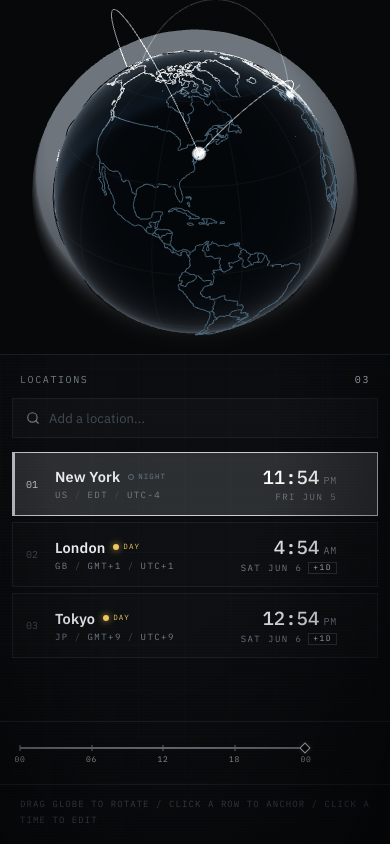
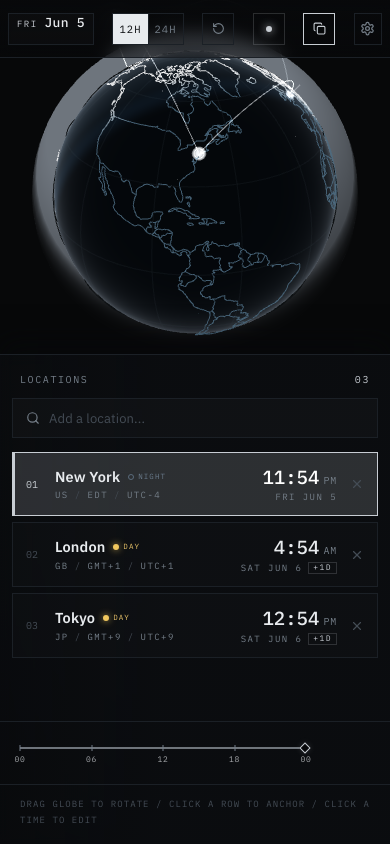
Before and after one commit to dandan002/globetime, a React (Vite) app: page / in a window 390 px wide. Built offline with nearby package versions, Linux system fonts and the light colour scheme.

Commit message:
fix: ui changes

```diff
--- a/src/sidebarSize.js
+++ b/src/sidebarSize.js
@@ -8,6 +8,7 @@ export function clampSidebarWidth(width, viewportWidth) {
 }
 
 export function parseStoredSidebarWidth(value, viewportWidth) {
+  if (value == null || value === "") return clampSidebarWidth(DEFAULT_SIDEBAR_WIDTH, viewportWidth);
   const parsed = Number(value);
   if (!Number.isFinite(parsed)) return DEFAULT_SIDEBAR_WIDTH;
   return clampSidebarWidth(parsed, viewportWidth);
--- a/src/styles.css
+++ b/src/styles.css
@@ -28,7 +28,7 @@ body {
   -webkit-font-smoothing: antialiased;
   user-select: none;
 }
-#root { position: fixed; inset: 0; }
+#root { position: fixed; inset: 0; z-index: 5; pointer-events: none; }
 
 .tex {
   position: fixed; inset: 0; pointer-events: none; z-index: 1;
@@ -82,12 +82,12 @@ button svg { display: block; }
   border-bottom: 1px solid var(--line);
   backdrop-filter: blur(8px);
 }
-.brand { display: flex; align-items: center; gap: 12px; }
+.brand { display: flex; align-items: center; gap: 12px; flex-shrink: 0; white-space: nowrap; }
 .brand-mark { display: grid; place-items: center; width: 34px; height: 34px; border: 1px solid var(--line-strong); color: var(--accent); }
 .brand-name { font-family: var(--font-mono); font-weight: 600; font-size: 15px; letter-spacing: 0.34em; color: var(--text); }
 .brand-sub { margin-top: 2px; font-size: 9px; letter-spacing: 0.3em; color: var(--faint); }
 
-.header-ctrls { display: flex; align-items: center; gap: 10px; }
+.header-ctrls { display: flex; align-items: center; gap: 10px; white-space: nowrap; }
 .ctrl { display: flex; align-items: center; }
 .date-ctrl { gap: 2px; }
 .step {
@@ -211,8 +211,8 @@ button svg { display: block; }
   border: 1px solid var(--line-strong); box-shadow: 0 18px 40px rgba(0,0,0,0.6); }
 .add-opt { display: flex; flex-direction: column; gap: 2px; padding: 9px 13px; cursor: pointer; border-left: 2px solid transparent; }
 .add-opt { width: 100%; text-align: left; background: transparent; border-top: 0; border-right: 0; border-bottom: 0; color: inherit; }
-.add-opt-name { font-size: 13px; color: var(--text); }
-.add-opt-meta { font-size: 9px; }
+.add-opt-name { font-size: 13px; color: var(--text); white-space: nowrap; overflow: hidden; text-overflow: ellipsis; }
+.add-opt-meta { font-size: 9px; white-space: nowrap; }
 .add-hi { background: rgba(255,255,255,0.04); border-left-color: var(--accent); }
 
 /* city row */
@@ -227,10 +227,11 @@ button svg { display: block; }
 .row-idx { font-family: var(--font-mono); font-size: 10px; color: var(--faint); }
 .row-active .row-idx { color: var(--accent); }
 .row-main { min-width: 0; }
-.row-top { display: flex; align-items: center; gap: 8px; }
-.row-name { font-size: 14.5px; font-weight: 600; color: var(--text); letter-spacing: 0.01em; white-space: nowrap; overflow: hidden; text-overflow: ellipsis; flex: 0 1 auto; }
-.row-meta { display: flex; align-items: center; gap: 6px; margin-top: 4px; font-size: 9px; white-space: nowrap; overflow: hidden; }
-.dotsep { color: var(--faint); }
+.row-top { display: flex; flex-wrap: wrap; align-items: baseline; column-gap: 8px; row-gap: 2px; }
+.row-name { font-size: 14.5px; font-weight: 600; line-height: 1.25; color: var(--text); letter-spacing: 0.01em; min-width: 0; flex: 0 1 auto;
+  overflow: hidden; display: -webkit-box; -webkit-box-orient: vertical; -webkit-line-clamp: 2; overflow-wrap: anywhere; }
+.row-meta { margin-top: 4px; font-size: 9px; white-space: nowrap; overflow: hidden; text-overflow: ellipsis; }
+.dotsep { color: var(--faint); margin: 0 6px; }
 .row-time { text-align: right; }
 .time-disp { display: inline-flex; align-items: baseline; gap: 4px; cursor: text; padding: 1px 3px; margin: -1px -3px; border: 0; background: transparent; border-radius: 2px; transition: background .15s; }
 .time-disp:hover { background: rgba(255,255,255,0.06); }
@@ -239,16 +240,17 @@ button svg { display: block; }
 .time-suf { font-family: var(--font-mono); font-size: 10px; color: var(--muted); letter-spacing: 0.08em; }
 .time-input { width: 86px; background: #06070a; border: 1px solid var(--accent); color: var(--text);
   font-family: var(--font-mono); font-size: 18px; text-align: right; padding: 2px 6px; outline: none; }
-.row-date { margin-top: 3px; font-size: 9px; display: flex; gap: 6px; justify-content: flex-end; align-items: center; }
+.row-date { margin-top: 3px; font-size: 9px; display: flex; gap: 6px; justify-content: flex-end; align-items: center; white-space: nowrap; }
 .delta { color: var(--accent); border: 1px solid var(--accent-dim); padding: 0 4px; font-size: 8px; }
 .row-x { width: 22px; height: 22px; background: transparent; border: none; color: var(--faint);
   display: grid; place-items: center; font-size: 16px; line-height: 1; opacity: 0; transition: all .15s; }
 .row:hover .row-x { opacity: 1; }
+@media (hover: none) { .row-x { opacity: 1; } }
 .row-x:hover { color: var(--text); }
 
 /* day/night chip */
 .daynight { display: inline-flex; align-items: center; gap: 4px; font-family: var(--font-mono);
-  font-size: 7.5px; letter-spacing: 0.14em; flex-shrink: 0; }
+  font-size: 7.5px; letter-spacing: 0.14em; flex-shrink: 0; white-space: nowrap; align-self: center; }
 .dn-dot { width: 6px; height: 6px; border-radius: 50%; }
 .is-day { color: #e9c46a; }
 .is-day .dn-dot { background: #f0c75e; box-shadow: 0 0 7px rgba(240,199,94,0.8); }
@@ -318,6 +320,19 @@ input[type="date"] { color-scheme: dark; }
 }
 
 /* responsive */
+/* header tiers are sized from measured content widths: full ~872px, compact ~692px, icons ~453px */
+@media (max-width: 900px) {
+  .header-ctrls { gap: 6px; }
+  .brand-sub { display: none; }
+  .brand-name { font-size: 12px; letter-spacing: 0.18em; }
+  .header { padding: 0 10px; }
+  .date-disp { min-width: 112px; padding: 0 8px; }
+  .date-yr { display: none; }
+  .btn { padding: 0 9px; }
+  .icon-btn { gap: 5px; }
+  .mode-indicator { min-width: 92px; padding: 0 8px; font-size: 9px; }
+}
+
 @media (max-width: 860px) {
   :root { --mobile-globe-h: 42%; }
   #globe-wrap { right: 0; bottom: calc(100% - var(--mobile-globe-h)); }
@@ -331,20 +346,15 @@ input[type="date"] { color-scheme: dark; }
     border-left: none;
     border-top: 1px solid var(--line);
     box-shadow: 0 -14px 24px rgba(8,9,11,0.55);
+    overflow-y: auto;
   }
+  .side-list { flex: 1 0 auto; min-height: 140px; }
   .sidebar-resizer { display: none; }
-  .header-ctrls { gap: 6px; }
-  .brand-sub { display: none; }
-  .brand-name { font-size: 12px; letter-spacing: 0.18em; }
-  .header { height: 58px; padding: 0 10px; }
-  .date-disp { min-width: 112px; padding: 0 8px; }
-  .date-yr { display: none; }
-  .btn { padding: 0 9px; }
-  .icon-btn { gap: 5px; }
-  .mode-indicator { min-width: 92px; padding: 0 8px; font-size: 9px; }
+  .header { height: 58px; }
+  .corner-mark { display: none; }
 }
 
-@media (max-width: 560px) {
+@media (max-width: 720px) {
   .brand-txt { display: none; }
   .header-ctrls { margin-left: auto; }
   .btn { font-size: 0; width: 32px; padding: 0; justify-content: center; }
@@ -352,5 +362,22 @@ input[type="date"] { color-scheme: dark; }
   .mode-indicator span:last-child { display: none; }
   .mode-indicator { min-width: 32px; width: 32px; padding: 0; }
   .seg button { padding: 0 8px; }
-  .corner-mark { display: none; }
 }
+
+@media (max-width: 460px) {
+  .brand { display: none; }
+  .header { padding: 0 8px; }
+  .header-ctrls { flex: 1; justify-content: space-between; gap: 4px; }
+  /* the date itself opens the native picker, so the day steppers go first */
+  .date-ctrl .step { display: none; }
+  .date-disp { min-width: 0; padding: 0 8px; }
+  .seg button { padding: 0 6px; }
+}
+
+@media (max-width: 360px) {
+  .header { padding: 0 6px; }
+  .header-ctrls { gap: 3px; }
+  .date-disp { padding: 0 6px; }
+  .seg button { padding: 0 5px; }
+  .row { gap: 7px; padding: 11px 8px 11px 10px; grid-template-columns: 16px minmax(0,1fr) auto 20px; }
+}
```
Also changed, not shown: 1 other file (tests, documents, lock files or other folders).
